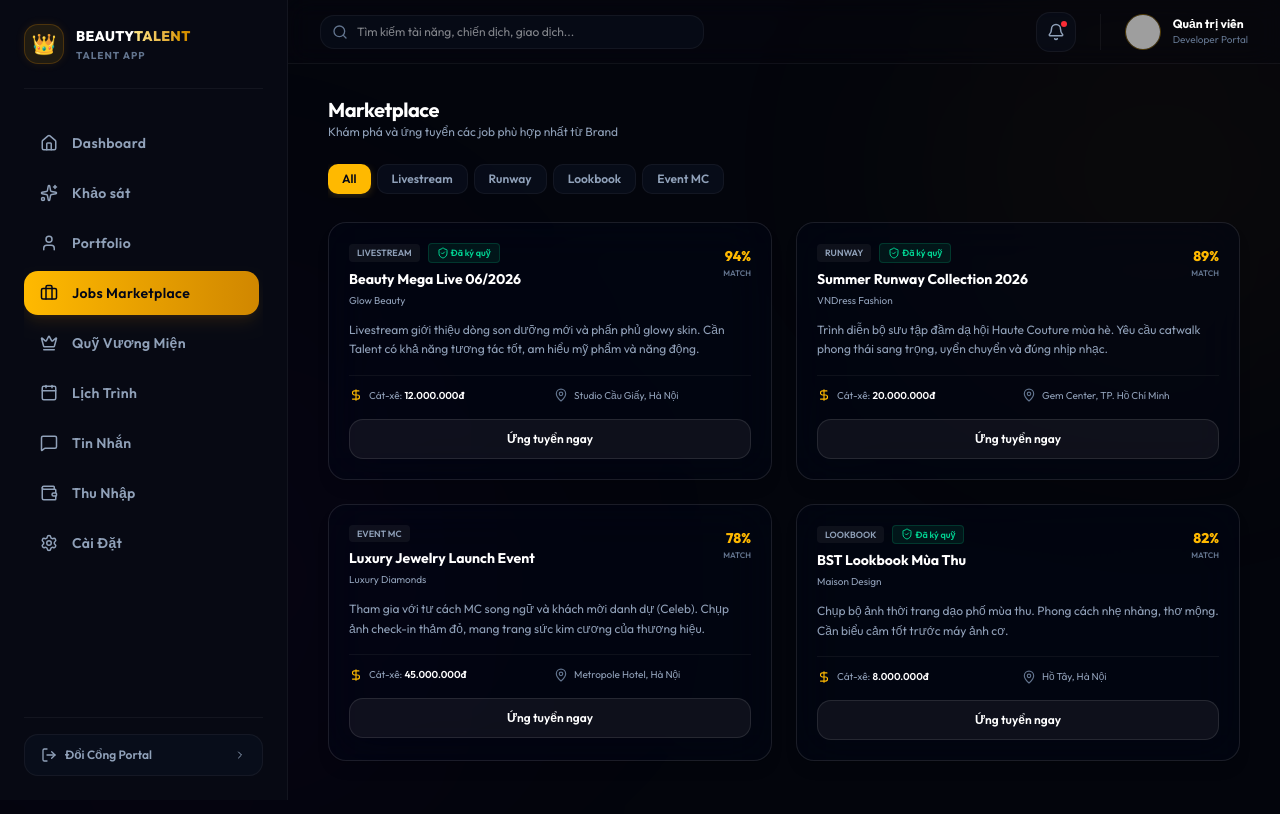
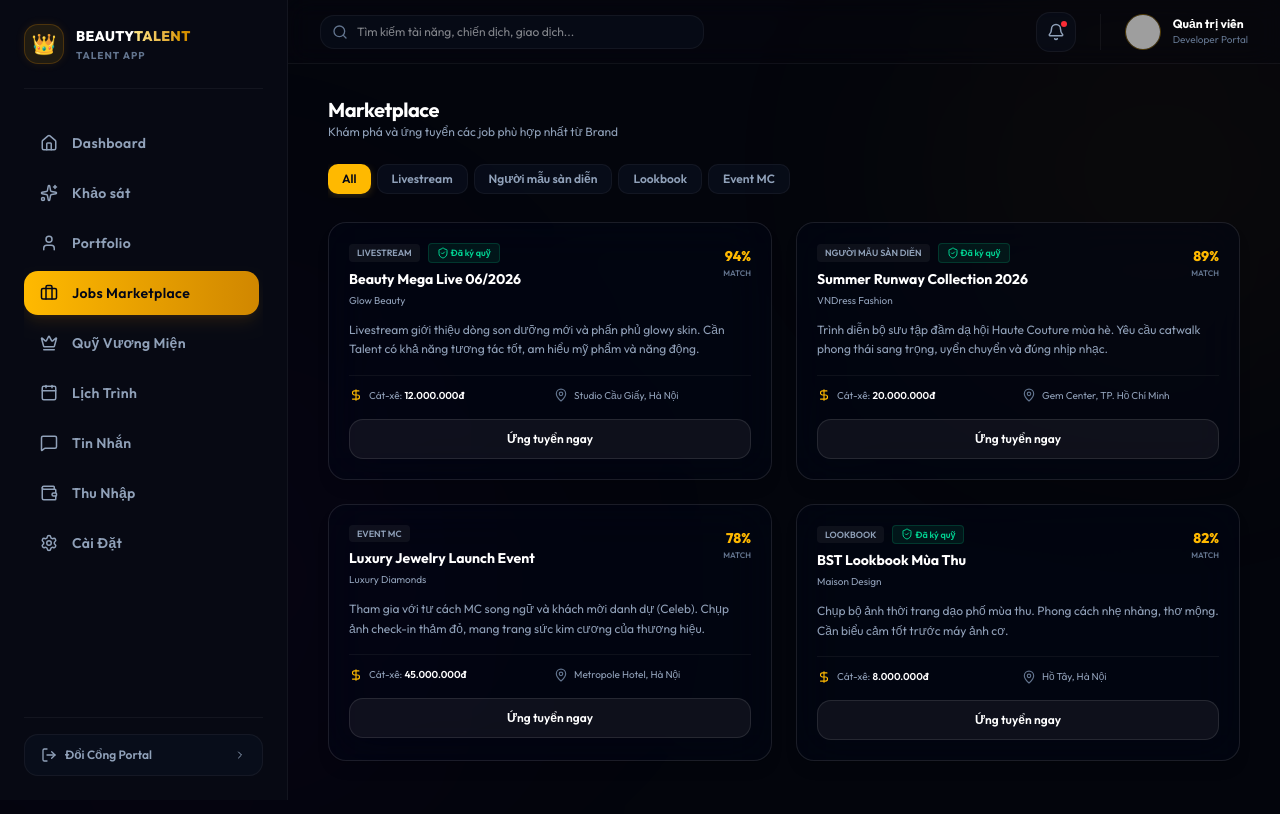
Before and after one commit to DanhBNg/manager-kols-models, a Next.js app: page /talent/jobs in a window 1280 px wide. Shown: the top 814 px of the page. Built offline with nearby package versions, Linux system fonts and the light colour scheme; grey boxes are pictures that could not be loaded.

Commit message:
chore: rename Runway to Nguoi mau san dien in UI labels

```diff
--- a/app/talent/dashboard/page.tsx
+++ b/app/talent/dashboard/page.tsx
@@ -148,7 +148,7 @@ export default function DashboardPage() {
                 >
                   <div className="flex justify-between items-start">
                     <span className="rounded bg-white/5 px-2 py-0.5 text-[8px] text-slate-400 uppercase font-semibold">
-                      {job.tag}
+                      {job.tag === "Runway" ? "Người mẫu sàn diễn" : job.tag}
                     </span>
                     <div className="text-right">
                       <span className="font-display font-extrabold text-sm text-amber-400">{job.matchScore}%</span>
--- a/app/talent/jobs/page.tsx
+++ b/app/talent/jobs/page.tsx
@@ -92,7 +92,7 @@ export default function JobsPage() {
                 : "bg-slate-900/40 border border-white/5 text-slate-400 hover:text-white"
             )}
           >
-            {tag}
+            {tag === "Runway" ? "Người mẫu sàn diễn" : tag}
           </button>
         ))}
       </div>
@@ -112,7 +112,7 @@ export default function JobsPage() {
                 <div className="space-y-1">
                   <div className="flex items-center gap-2">
                     <span className="rounded bg-white/5 px-2 py-0.5 text-[9px] text-slate-400 uppercase font-semibold">
-                      {camp.type}
+                      {camp.type === "Runway" ? "Người mẫu sàn diễn" : camp.type}
                     </span>
                     {camp.escrowed && (
                       <span className="flex items-center gap-0.5 rounded bg-emerald-500/10 px-2 py-0.5 text-[9px] text-emerald-400 font-semibold border border-emerald-500/20">
--- a/app/talent/page.tsx
+++ b/app/talent/page.tsx
@@ -57,7 +57,7 @@ export default function LandingPage() {
           </div>
           <div>
             <h3 className="text-sm font-semibold text-white">Định Hướng AI</h3>
-            <p className="text-xs text-slate-400">Khảo sát & đề xuất hướng đi Pageant, Runway, KOL phù hợp.</p>
+            <p className="text-xs text-slate-400">Khảo sát & đề xuất hướng đi Pageant, Người mẫu sàn diễn, KOL phù hợp.</p>
           </div>
         </div>
 
--- a/components/OnboardingForm.tsx
+++ b/components/OnboardingForm.tsx
@@ -12,7 +12,7 @@ const SURVEY_QUESTIONS = [
     question: "Định hướng phát triển nghề nghiệp ưu tiên của bạn là gì?",
     options: [
       "Đại sứ thương hiệu, quay TVC quảng cáo và làm KOL truyền thông",
-      "Trình diễn thời trang cao cấp trên các sàn runway thời trang lớn",
+      "Trình diễn thời trang cao cấp trên các sàn diễn thời trang lớn",
       "Tham gia các đấu trường sắc đẹp, các cuộc thi hoa hậu lớn"
     ]
   },
@@ -31,7 +31,7 @@ const SURVEY_QUESTIONS = [
     options: [
       "Dưới 1m68 (Phù hợp làm gương mặt KOC đại diện, review, beauty blogger)",
       "Từ 1m68 đến 1m73 (Chiều cao tiêu chuẩn cho Pageant và Model)",
-      "Trên 1m73 (Chiều cao lý tưởng cho siêu mẫu thời trang, Runway Model)"
+      "Trên 1m73 (Chiều cao lý tưởng cho siêu mẫu thời trang, Người mẫu sàn diễn)"
     ]
   },
   {
@@ -170,7 +170,7 @@ export default function OnboardingForm() {
     if (scores.pageant >= scores.runway && scores.pageant >= scores.kol) {
       mainCategory = "Hoa hậu / Hoa khôi / Đại sứ sắc đẹp";
     } else if (scores.runway >= scores.pageant && scores.runway >= scores.kol) {
-      mainCategory = "Siêu mẫu Runway / High-end Professional";
+      mainCategory = "Người mẫu sàn diễn / High-end Professional";
     }
 
     // Profile completion score calculation
@@ -281,7 +281,7 @@ export default function OnboardingForm() {
               PAGEANT ({results.pageant}%)
             </text>
             <text x="22" y="152" fill="#a855f7" fontSize="8" fontWeight="bold" textAnchor="middle">
-              RUNWAY ({results.runway}%)
+              SÀN DIỄN ({results.runway}%)
             </text>
             <text x="178" y="152" fill="#06b6d4" fontSize="8" fontWeight="bold" textAnchor="middle">
               KOL ({results.kol}%)
```
